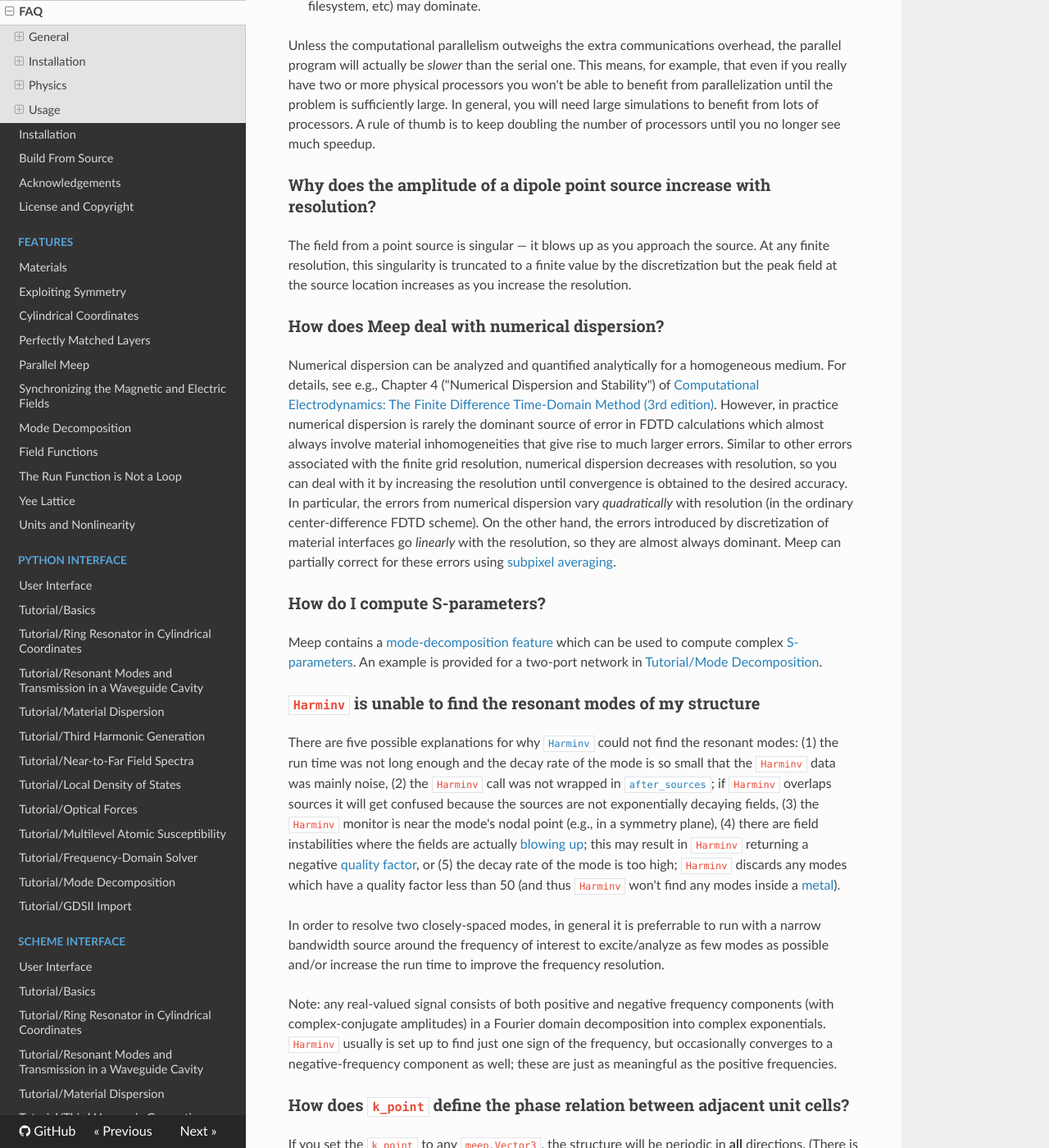
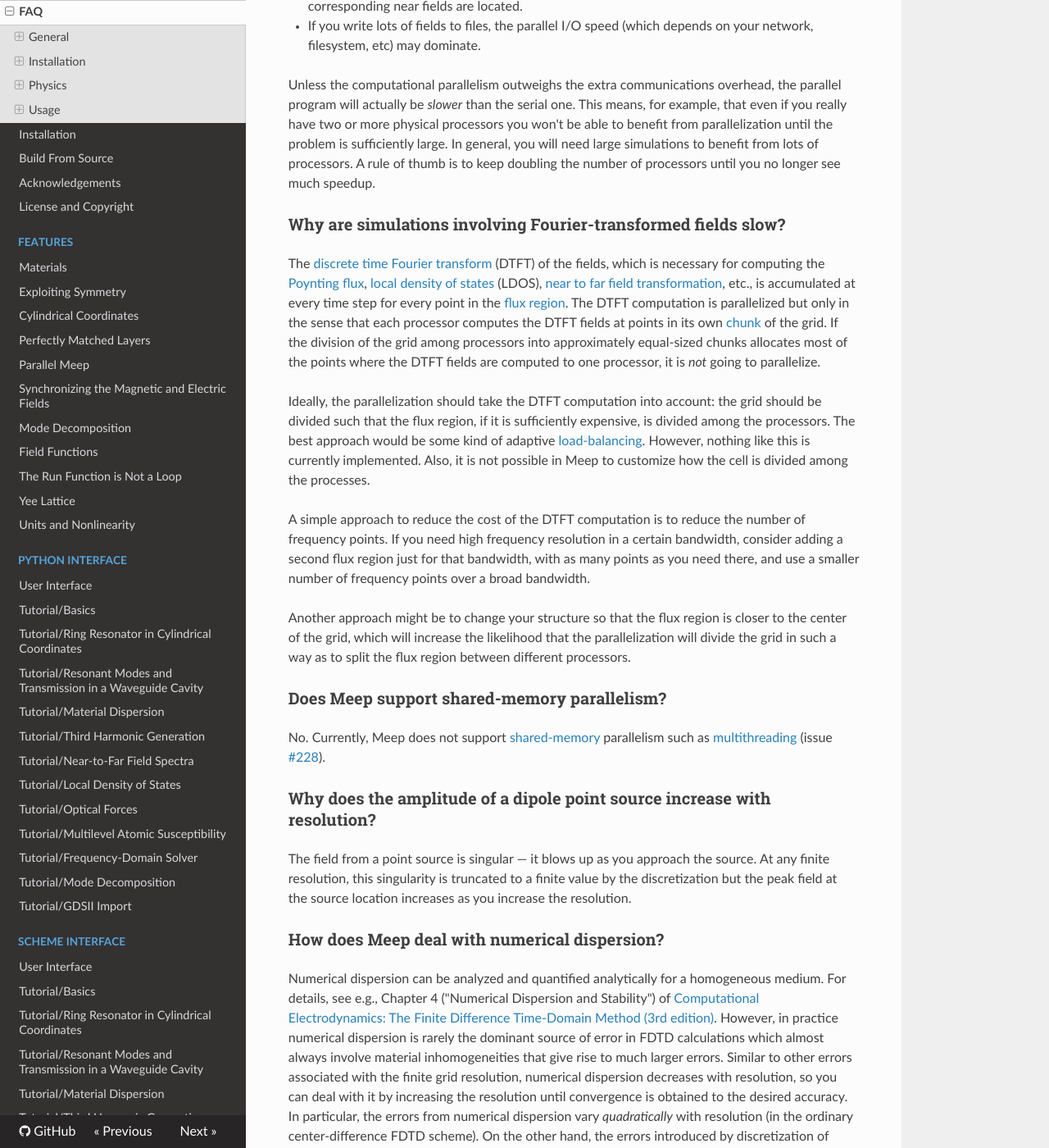
Before and after one commit to NanoComp/meep, an MkDocs documentation site: the page built from doc/docs/FAQ.md, in a window 1280 px wide and 1400 px high, scrolled down 12629 px. Shown: the whole window at 82% size. Built offline with MkDocs 1.6.1, drawn with Linux system fonts in a browser that asks for light colours; nearby versions of some CDN libraries; formulas are drawn with MathJax 3; old or Windows-style settings are respelled for this version of MkDocs; some of the changed text lies outside the part shown.

Commit message:
add 2 new FAQs

```diff
--- a/doc/docs/FAQ.md
+++ b/doc/docs/FAQ.md
@@ -211,6 +211,20 @@ How much speedup this parallelization translates into depends on a number of fac
 
 Unless the computational parallelism outweighs the extra communications overhead, the parallel program will actually be *slower* than the serial one.  This means, for example, that even if you really have two or more physical processors you won't be able to benefit from parallelization until the problem is sufficiently large. In general, you will need large simulations to benefit from lots of processors. A rule of thumb is to keep doubling the number of processors until you no longer see much speedup.
 
+### Why are simulations involving Fourier-transformed fields slow?
+
+The [discrete time Fourier transform](https://en.wikipedia.org/wiki/Discrete-time_Fourier_transform) (DTFT) of the fields, which is necessary for computing the [Poynting flux](Python_User_Interface.md#flux-spectra), [local density of states](Python_User_Interface.md#ldos-spectra) (LDOS), [near to far field transformation](Python_User_Interface.md#near-to-far-field-spectra), etc., is accumulated at every time step for every point in the [flux region](Python_User_Interface.md#fluxregion). The DTFT computation is parallelized but only in the sense that each processor computes the DTFT fields at points in its own [chunk](Chunks_and_Symmetry.md) of the grid. If the division of the grid among processors into approximately equal-sized chunks allocates most of the points where the DTFT fields are computed to one processor, it is *not* going to parallelize.
+
+Ideally, the parallelization should take the DTFT computation into account: the grid should be divided such that the flux region, if it is sufficiently expensive, is divided among the processors. The best approach would be some kind of adaptive [load-balancing](https://en.wikipedia.org/wiki/Load_balancing_(computing)). However, nothing like this is currently implemented. Also, it is not possible in Meep to customize how the cell is divided among the processes.
+
+A simple approach to reduce the cost of the DTFT computation is to reduce the number of frequency points. If you need high frequency resolution in a certain bandwidth, consider adding a second flux region just for that bandwidth, with as many points as you need there, and use a smaller number of frequency points over a broad bandwidth.
+
+Another approach might be to change your structure so that the flux region is closer to the center of the grid, which will increase the likelihood that the parallelization will divide the grid in such a way as to split the flux region between different processors.
+
+### Does Meep support shared-memory parallelism?
+
+No. Currently, Meep does not support [shared-memory](https://en.wikipedia.org/wiki/Shared_memory) parallelism such as [multithreading](https://en.wikipedia.org/wiki/Thread_(computing)#Multithreading) (issue [#228](https://github.com/stevengj/meep/issues/228)).
+
 ### Why does the amplitude of a dipole point source increase with resolution?
 
 The field from a point source is singular &mdash; it blows up as you approach the source. At any finite resolution, this singularity is truncated to a finite value by the discretization but the peak field at the source location increases as you increase the resolution.
```
